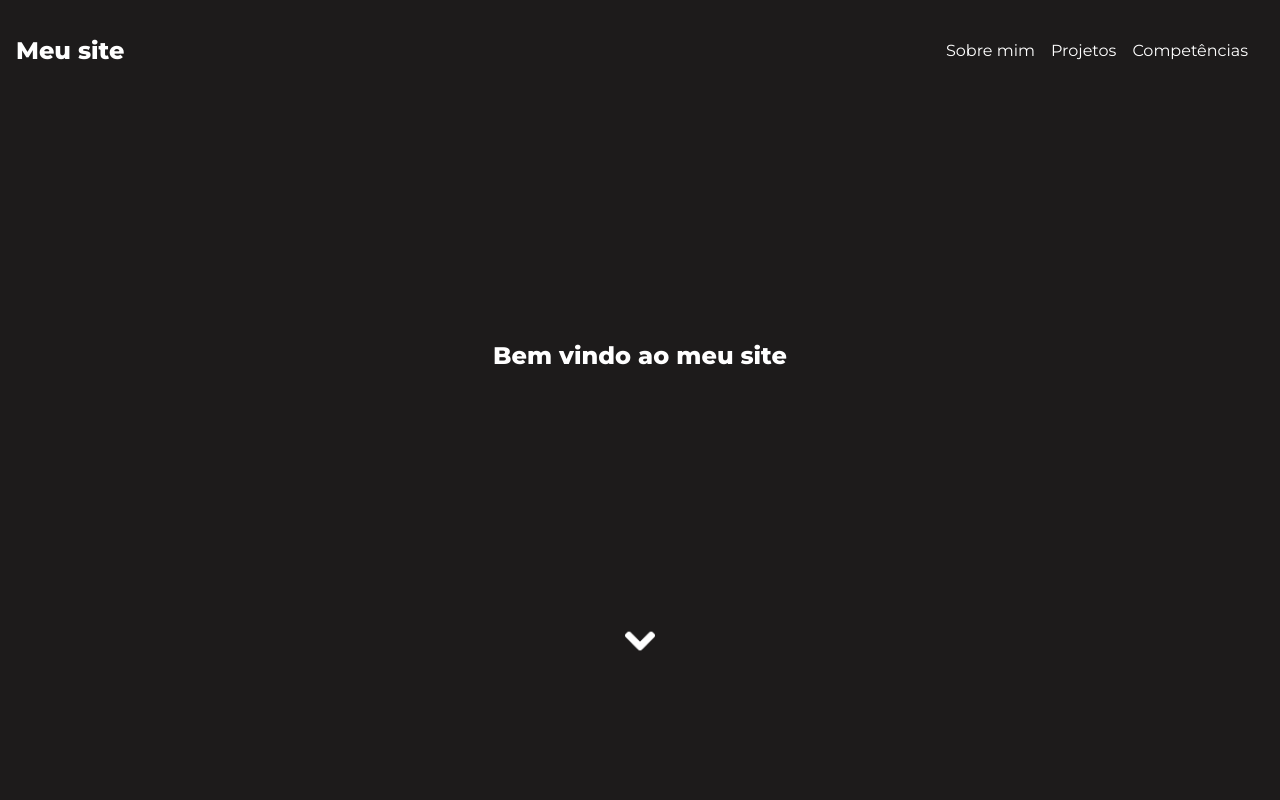
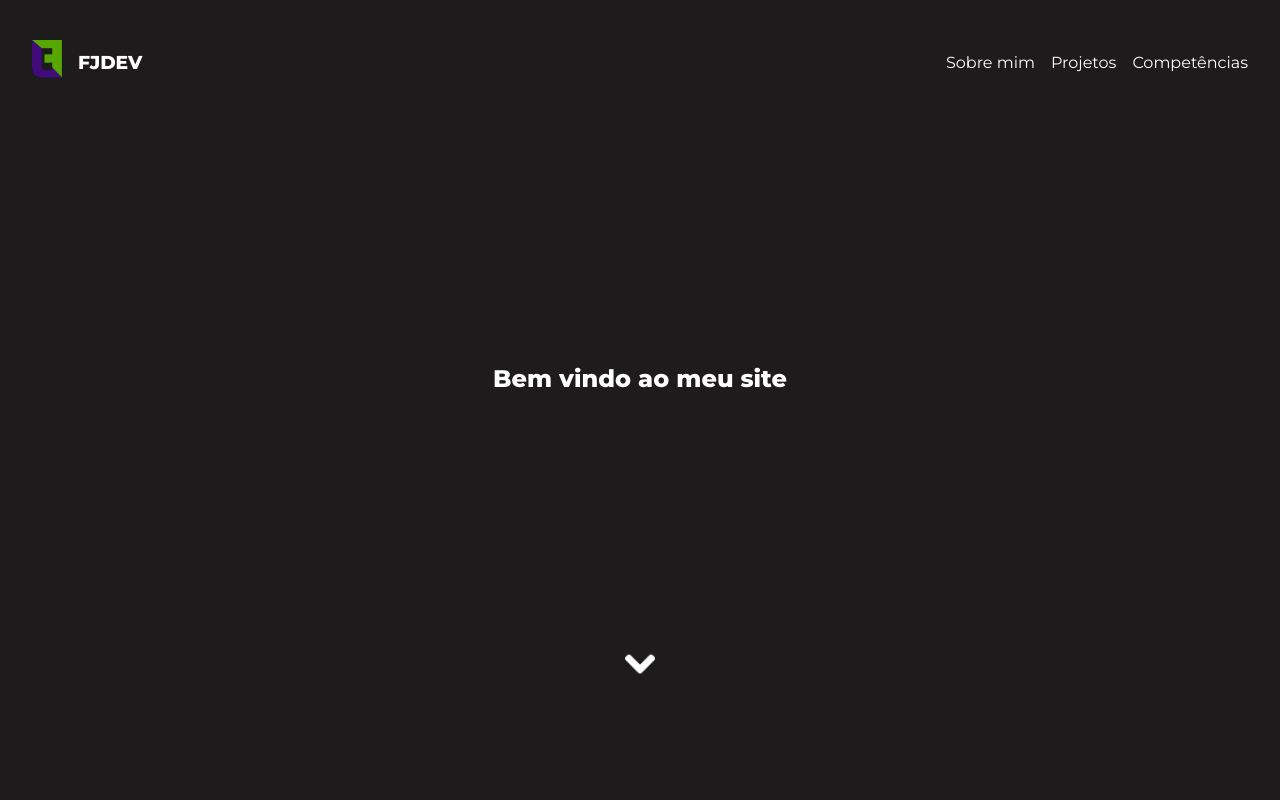
Before and after one commit to felipe-200/meu-site, a plain HTML site: page index.html in a window 1280 px wide. Shown: the top 800 px of the page. Drawn offline with Linux system fonts and the light colour scheme.

Commit message:
adicionei uma logotipo

```diff
--- a/index.html
+++ b/index.html
@@ -11,7 +11,9 @@
 <body>
     <header>
             <nav>
-                <h2>Meu site</h2>
+                <div>
+                    <img src="/img/logo.png" alt="Logotipo" width="30"> <h3>FJDEV</h3>
+                </div>
                 <ul class="listAboutMe">
                     <li> <a href="#aboutMe"> Sobre mim </a></li>
                     <li> <a href="#projects"> Projetos </a></li>
--- a/style/style.css
+++ b/style/style.css
@@ -50,6 +50,15 @@ header nav{
     justify-content: space-between;
     padding: 1rem;
 }
+header nav div{
+    display: flex;
+    align-items: center;
+    justify-content: space-between;
+    padding: 1rem;
+}
+header nav div h3{
+    margin-left: 1rem;
+}
 header nav .listAboutMe {
     display: flex;
     list-style-type: none;
```
Also changed, not shown: img/logo.png (added).
